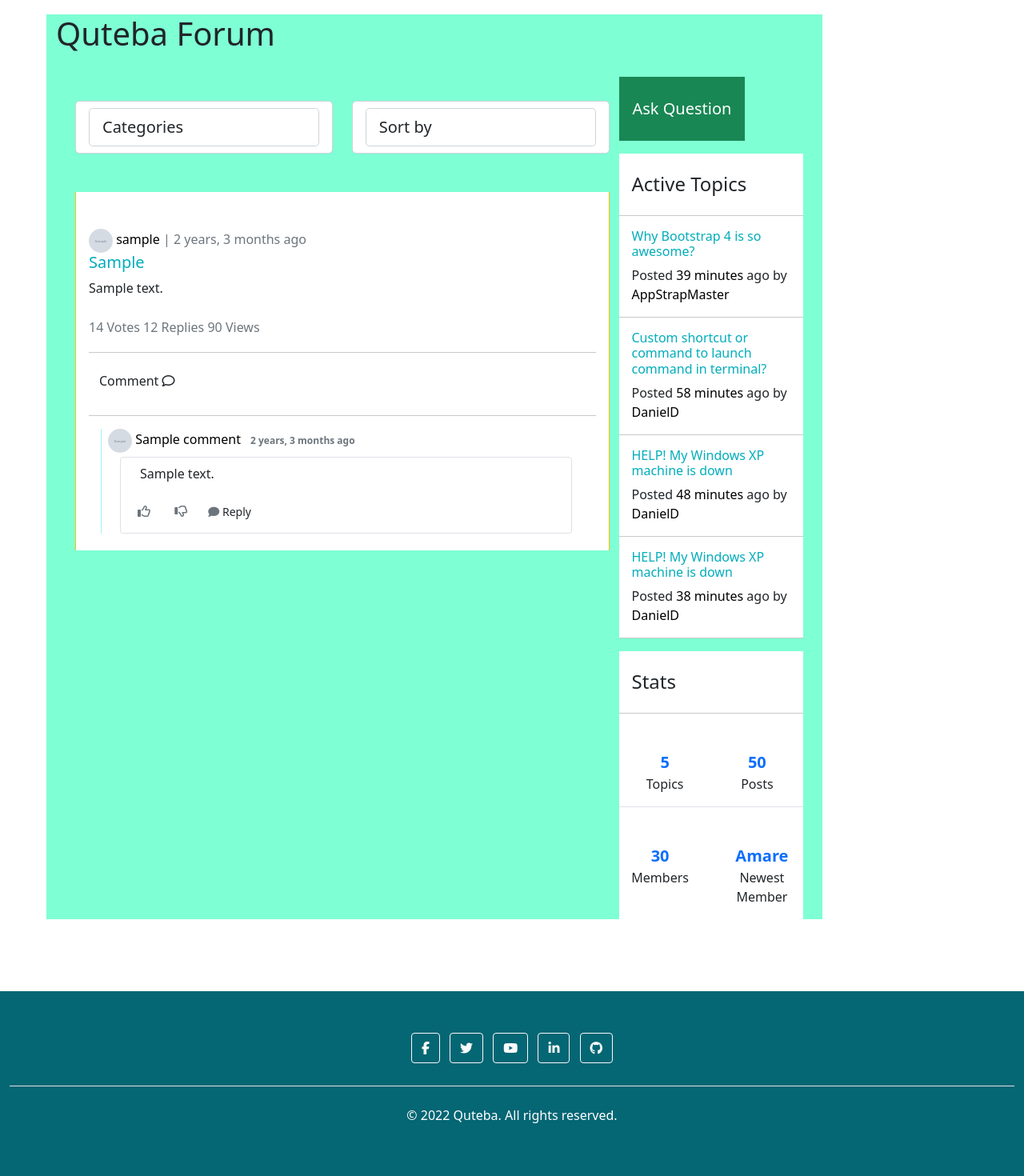
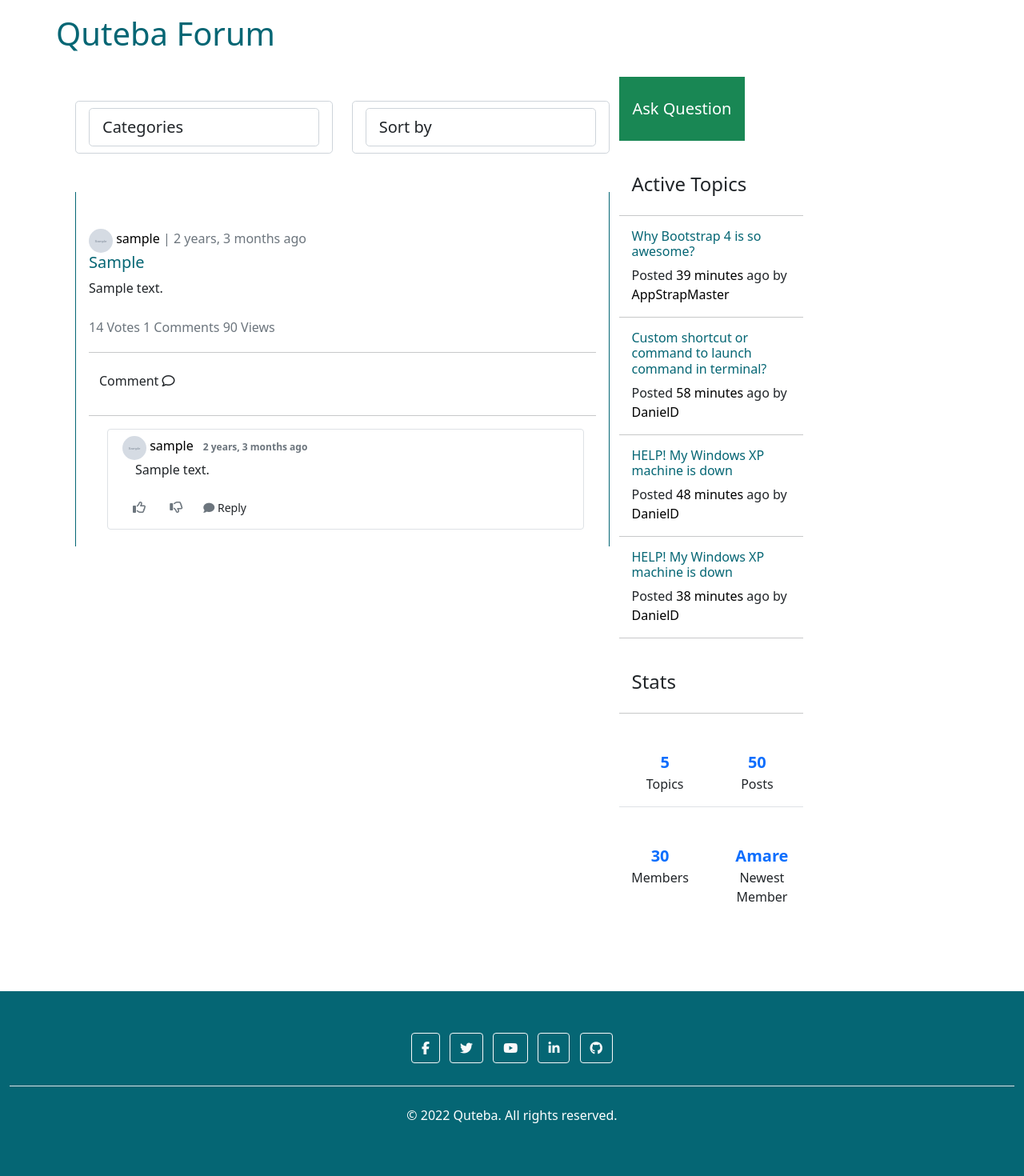
Before and after one commit to Amareteklay/quteba, a Django app: a page that uses qforum/templates/qforum/comment.html in a window 1280 px wide. Shown: the part 58-1528 px from the top of the page at 80% size. Run offline with Django 4.2, Linux system fonts and the light colour scheme; tables that the repository leaves empty hold one stand-in row (values such as "Sample post"); grey boxes marked "Sample" are stand-in pictures; parts of the project's set-up code (start-up, migrations or seed data) failed here and were passed over; some libraries are stand-ins or nearby versions.

Commit message:
thread detail view modified

```diff
--- a/qforum/admin.py
+++ b/qforum/admin.py
@@ -14,8 +14,8 @@ class ThreadAdmin(SummernoteModelAdmin):
 
 @admin.register(Comment)
 class CommentAdmin(admin.ModelAdmin):
-    list_display = ('name', 'email', 'thread', 'created', 'active')
-    search_fields = ['name', 'email', 'body']
+    list_display = ('name', 'thread', 'parent', 'content', 'created', 'active')
+    search_fields = ['name', 'email', 'content']
     list_filter = ('active', 'created', 'updated')
     summernote_fields = ('body',)
 
--- a/qforum/forms.py
+++ b/qforum/forms.py
@@ -11,20 +11,8 @@ class ThreadForm(ModelForm):
 class CommentForm(ModelForm):
     class Meta:
         model = Comment
-        fields = ('name', 'email', 'body')
+        fields = ('content',)
 
     def __init__(self, *args, **kwargs):
         super(CommentForm, self).__init__(*args, **kwargs)
-        self.fields['name'].widget.attrs = {'placeholder': 'Enter name','class':'form-control'}
-        self.fields['email'].widget.attrs = {'placeholder': 'Enter email', 'class':'form-control'}
-        self.fields['body'].widget.attrs = {'placeholder': 'Comment here...', 'class':'form-control', 'rows':'5'}
-
-
-class ReplyForm(ModelForm):
-    class Meta:
-        model = Comment
-        fields = ('body',)
-
-    def __init__(self, *args, **kwargs):
-        super(ReplyForm, self).__init__(*args, **kwargs)
-        self.fields['body'].widget.attrs = {'placeholder': 'Your reply...', 'class':'form-control', 'rows':'5'}
+        self.fields['content'].widget.attrs = {'placeholder': 'Comment here...', 'class': 'form-control', 'rows': '5'}
--- a/qforum/static/qforum/css/style.css
+++ b/qforum/static/qforum/css/style.css
@@ -1,7 +1,3 @@
-.forum {
-    background-color: aqua;
-}
-
 .comment-form {
     border: red 1px solid;
 }
--- a/qforum/templates/qforum/comment.html
+++ b/qforum/templates/qforum/comment.html
@@ -1,30 +1,105 @@
-        <div class=" border-reply ps-2" id="{{comment.id}}">
-            <a class="text-black" href="#"> <img class="rounded-circle article-img profile-img"
-                src="{{ thread.name.profile.image.url }}"> {{comment.name}}</a>
+                    <div class="reply-box">
+                        <a class="text-black" href="#">
+                            {% if comment.name.profile.image %}
+                            <img class="rounded-circle article-img profile-img"
+                                src="{{ comment.name.profile.image.url }}">
+                            {% else %}
+                            <img class="rounded-circle article-img profile-img" src="{{ 'quteba/media/default.jpg' }}">
+                            {% endif %}
+                            {{comment.name}}</a>
                         <span class=" badge badge-secondary op-6 text-muted">{{ comment.created|timesince }} ago</span>
-            <div class="border p-2 rounded border-reply">
-                <p class="px-3">{{comment.body}}</p>
+                        <p class="px-3"> {{comment.content}}</p>
                         <span class="btn text-muted"><i class="fa-regular fa-thumbs-up"></i></span>
                         <span class="btn text-muted"><i class="fa-regular fa-thumbs-down"></i></span>
-                <button class="btn btn-sm" onclick="handleReply({{comment.id}})"><i class="fa-solid fa-comment text-muted"></i> Reply</button>
-
-                <div id="reply-form-container-{{comment.id}}" style="display:none">
-
+                        <button class="btn btn-sm" onclick="handleReply({{comment.id}})"><i
+                                class="fa-solid fa-comment text-muted"></i> Reply</button>
+                        {% for reply in comment.children %}
+                        <!--First reply-->
+                        <div>
+                            <a class="text-black" href="#">
+                                {% if reply.name.profile.image %}
+                                <img class="rounded-circle article-img profile-img"
+                                    src="{{ reply.name.profile.image.url }}">
+                                {% else %}
+                                <img class="rounded-circle article-img profile-img"
+                                    src="{{ 'quteba/media/default.jpg' }}">
+                                {% endif %}
+                                {{reply.name}}</a>
+                            <p class="px-3"> {{reply.content}}</p>
+                            <span class="btn text-muted"><i class="fa-regular fa-thumbs-up"></i></span>
+                            <span class="btn text-muted"><i class="fa-regular fa-thumbs-down"></i></span>
+                            <button class="btn btn-sm" onclick="handleReply({{comment.id}})"><i
+                                    class="fa-solid fa-comment text-muted"></i> Reply</button>
+                            <div class="border-reply" id="reply-form-container-{{comment.id}}" style="display:none">
+                                {% if user.is_authenticated %}
                                 <form method="POST" action="{% url 'qforum:thread_detail' thread.slug %}" class="mt-3">
                                     {% csrf_token %}
-                        <input type="hidden" name="thread_id" value="{{thread.id}}">
-                        <input type="hidden" name="parent" value="{{comment.id}}">
-                        <input type="hidden" name="thread_url" value="{{thread.get_absolute_url}}">
-                        {{reply_form.as_p}}
-
+                                    <p>Replying as {{user}}</p>
+                                    {{form.content}}
                                     <div>
-                            <button type="button" onclick="handleCancel({{comment.id}})" class="btn btn-light border btn-sm">Cancel</button>
+                                        <button type="button" onclick="handleCancel({{comment.id}})"
+                                        class="btn btn-light border btn-sm">Cancel</button>
                                         <button type="submit" class="btn btn-primary btn-sm">Submit</button>
                                     </div>
                                 </form>
+                                {% else %}
+                                <p>Please login to reply</p>
+                                {% endif %}
                             </div>
                         </div>
-            {% for comment in comment.get_comments %}
-                {% include 'qforum/comment.html' with comment=comment %}
+
+                        {%for reply in reply.children %}
+
+                        <!--Second reply -->
+                        <div>
+                            <a class="text-black" href="#">
+                                {% if reply.name.profile.image %}
+                                <img class="rounded-circle article-img profile-img"
+                                    src="{{ reply.name.profile.image.url }}">
+                                {% else %}
+                                <img class="rounded-circle article-img profile-img"
+                                    src="{{ 'quteba/media/default.jpg' }}">
+                                {% endif %}
+                                {{reply.name}}</a>
+                            <p class="px-3"> {{reply.content}}</p>
+                            <span class="btn text-muted"><i class="fa-regular fa-thumbs-up"></i></span>
+                            <span class="btn text-muted"><i class="fa-regular fa-thumbs-down"></i></span>
+                            <button class="btn btn-sm" onclick="handleReply({{comment.id}})"><i
+                                    class="fa-solid fa-comment text-muted"></i> Reply</button>
+                            <div class="border-reply" id="reply-form-container-{{comment.id}}" style="display:none">
+                                {% if user.is_authenticated %}
+                                <form method="POST" action="{% url 'qforum:thread_detail' thread.slug %}" class="mt-3">
+                                    {% csrf_token %}
+                                    <p>Replying as {{user}}</p>
+                                    {{form.content}}
+                                    <div>
+                                        <button type="button" onclick="handleCancel({{comment.id}})"
+                                            class="btn btn-light border btn-sm">Cancel</button>
+                                        <button type="submit" class="btn btn-primary btn-sm">Submit</button>
+                                    </div>
+                                </form>
+                                {% else %}
+                                <p>Please login to reply</p>
+                                {% endif %}
+                            </div>
+                        </div>
                         {% endfor %}
+                        {% endfor %}
+
+                        <div class="border-reply" id="reply-form-container-{{comment.id}}" style="display:none">
+                            {% if user.is_authenticated %}
+                            <form method="POST" action="{% url 'qforum:thread_detail' thread.slug %}" class="mt-3">
+                                {% csrf_token %}
+                                <p>Replying as {{user}}</p>
+                                {{form.content}}
+                                <div>
+                                    <button type="button" onclick="handleCancel({{comment.id}})"
+                                        class="btn btn-light border btn-sm">Cancel</button>
+                                    <button type="submit" class="btn btn-primary btn-sm">Submit</button>
                                 </div>
+                            </form>
+                            {% else %}
+                            <p>Please login to reply</p>
+                            {% endif %}
+                        </div>
+                    </div>
--- a/qforum/templates/qforum/thread_detail.html
+++ b/qforum/templates/qforum/thread_detail.html
@@ -12,32 +12,35 @@
       <p> {{thread.description|safe}} </p>
     </div>
     <div><i class="ion-connection-bars icon-1x"></i> <span class="d-inline-block text-sm text-muted">14 Votes</span>
-    <i class="ion-ios-chatboxes-outline icon-1x"></i> <span class="d-inline-block text-sm text-muted">12
-      Replies</span>
+    <i class="ion-ios-chatboxes-outline icon-1x"></i> <span class="d-inline-block text-sm text-muted">{{no_of_comments}} Comments</span>
     <i class="ion-ios-eye-outline icon-1x"></i> <span class="d-inline-block text-sm text-muted">90 Views</span>
   </div>
     <div>
       <hr>
       <h4 id="comment-form" class="btn" onclick="displayForm()">Comment <i class="fa-regular fa-comment"></i></h4>
       <div class="comment-form">
+        {% if user.is_authenticated %}
       <form method="POST" action="{% url 'qforum:thread_detail' thread.slug %}">
         {% csrf_token %}
-        <input type="hidden" name="thread_id" value="{{thread.id}}">
-        <input type="hidden" name="parent" value="{{comment.id}}">
-        <input type="hidden" name="thread_url" value="{{thread.get_absolute_url}}">
-        {{ form.as_p }}
+        {{ form.content }}
         <button type="button" onclick="hideForm()" class="btn btn-light border btn-sm">Cancel</button>
         <button type="submit" class="btn btn-primary">Submit</button>
       </form>
+      {% else %}
+      <h2>You need to Login to comment</h2>
+      {% endif %}
     </div>
       <hr>
-    {% if not thread.comments.all %}
-    <p>Be the first to leave a comment.</p>
-    {% else %}
-    {% for comment in thread.get_comments %}
+      {% for comment in comments %}
+      {% if comment.is_parent %}
+      <div class="ps-2" id="{{comment.id}}">
+        <div class="border p-2 rounded border-reply">
     {% include 'qforum/comment.html' with comment=comment %}
-    {% endfor %}
-    {% endif %}
+        </div>
+      </div>
+      {% endif %}
+       {% endfor %}
+
   </div>
   </div>
 </div>
--- a/qforum/templates/qforum/thread_list.html
+++ b/qforum/templates/qforum/thread_list.html
@@ -3,7 +3,7 @@
 
 {% block details %}
                 {% for thread in thread_list %}
-                <div class="card row-hover pos-relative py-3 px-3 mb-3 border-warning border-top-0 border-right-0 border-bottom-0 rounded-0">
+                <div class="card row-hover pos-relative py-3 px-3 mb-3 border-warning rounded-2">
                   <div class="row align-items-center">
                     <div class="col-md-8 mb-3 mb-sm-0">
                       <img class="rounded-circle article-img profile-img" src="{{ thread.name.profile.image.url }}">
@@ -15,7 +15,7 @@
                     </div>
                     <div>
                      <span class="d-inline-block text-sm text-muted"><i class="fa-solid fa-thumbs-up"></i> 14 Likes </span>
-                      <span class="d-inline-block text-sm text-muted"><i class="fa-solid fa-comments"></i>12 Replies </span>
+                      <span class="d-inline-block text-sm text-muted"><i class="fa-solid fa-comments"></i> {{thread.comments.count}} Comments </span>
                       <span class="d-inline-block text-sm text-muted"> <i class="fa-solid fa-eye"></i> 90 Views</span>
                     </div>
                   </div>
--- a/qforum/views.py
+++ b/qforum/views.py
@@ -8,7 +8,7 @@ from django.contrib.auth.mixins import LoginRequiredMixin
 from django.views.generic.edit import CreateView
 from django.contrib.auth.models import User
 from .models import Thread, Comment, Category
-from .forms import ThreadForm, CommentForm, ReplyForm
+from .forms import ThreadForm, CommentForm
 
 
 class ThreadList(generic.ListView):
@@ -27,46 +27,30 @@ class CategoryList(generic.ListView):
 
 
 class ThreadDetailView(DetailView):
-    user = User
     model = Thread
-    context_object_name = 'thread'
     template_name = 'qforum/thread_detail.html'
 
-    def get(self, request, slug, *args, **kwargs):
-        form = CommentForm()
-        reply_form = ReplyForm()
-        queryset = Thread.objects.filter(status=1)
-        thread = get_object_or_404(queryset, slug=slug)
-        comments = thread.comments.filter(active=True)
-        return render(request, "qforum/thread_detail.html", {"thread": thread, "comments": comments,"form": form, "reply_form": reply_form})
+    def get_context_data(self, **kwargs):
+        data = super().get_context_data(**kwargs)
+        comments = Comment.objects.filter(thread=self.get_object())
+        number_of_comments = comments.count()
+        data['comments'] = comments
+        data['no_of_comments'] = number_of_comments
+        data['form'] = CommentForm()
+        return data
 
-    @login_required
     def post(self, request, slug, *args, **kwargs):
-        form = CommentForm(data=request.POST)
-        reply_form = ReplyForm(data=request.POST)
-        queryset = Thread.objects.filter(status=1)
-        thread = get_object_or_404(queryset, slug=slug)
-        comments = thread.comments.filter(active=True)
-        if form.is_valid():
-            new_comment = form.save(commit=False)
-            new_comment.thread = thread
-            new_comment.save()
-            form = CommentForm()
-        else:
-            form = CommentForm()
-
-        if reply_form.is_valid():
-            thread_id = request.POST.get('thread_id')
-            parent_id = request.POST.get('parent')
-            thread_url = request.POST.get('thread_url')
-            reply = reply_form.save(commit=False)
-            reply.thread = Thread(id=thread_id)
-            reply.parent = Comment(id=parent_id)
-            reply.save()
-            reply_form = ReplyForm()
-        else:
-            reply_form = CommentForm()
-        return render(request, "qforum/thread_detail.html", {"thread": thread, "comments": comments,"form": form, "reply_form": reply_form})
+        if self.request.method == 'POST':
+            form = CommentForm(self.request.POST)
+            if form.is_valid():
+                content = form.cleaned_data['content']
+                try:
+                    parent = form.cleaned_data['parent']
+                except:
+                    parent=None
+        new_comment = Comment(content=content , name =self.request.user, thread=self.get_object(), parent=parent)
+        new_comment.save()
+        return redirect(self.request.path_info)
 
 
 class CreateForum(LoginRequiredMixin, CreateView):
--- a/quteba/settings.py
+++ b/quteba/settings.py
@@ -85,7 +85,7 @@ MIDDLEWARE = [
     'django.middleware.clickjacking.XFrameOptionsMiddleware',
 ]
 
-CSRF_TRUSTED_ORIGINS = ['https://8000-amareteklay-quteba-ks4l40hfliy.ws-eu42.gitpod.io']
+CSRF_TRUSTED_ORIGINS = ['https://8000-amareteklay-quteba-ks4l40hfliy.ws-eu43.gitpod.io']
 
 ROOT_URLCONF = 'quteba.urls'
 
--- a/static/css/style.css
+++ b/static/css/style.css
@@ -138,8 +138,9 @@ color: #fff;
 
 /* Forum app */
 
-.forum {
-  background-color: aquamarine;
+
+.forum h1 {
+color: #056674;
 }
 
 .comment-form {
@@ -161,7 +162,7 @@ a{
   text-decoration:none;
 }
 .text-primary, a.text-primary:focus, a.text-primary:hover {
-  color: #00ADBB!important;
+  color: #056674!important;
 }
 .text-black, .text-hover-black:hover {
   color: #000 !important;
@@ -217,3 +218,21 @@ a{
   margin: 5px 15px;
 
 }
+
+.border-warning {
+  border-color: #056674 !important;
+}
+
+img.card-img-top {
+border-top: #056674 2px solid;
+margin-top: 0;
+padding-top: 0;
+}
+
+img {
+  vertical-align: top !important;
+}
+
+.reply-box{
+  padding-left: 10px;
+}
```
Also changed, not shown: qblog/templates/qblog/blog.html (+13 -19 lines), qforum/models.py (+17 -13 lines), README.md, qforum/migrations/0014_alter_comment_thread.py (added), qforum/migrations/0015_alter_comment_name.py (added), qforum/migrations/0016_alter_comment_name.py (added), qforum/migrations/0017_remove_comment_body_remove_comment_email_and_more.py (added). Lines whose indentation alone changed are shown as unchanged.
